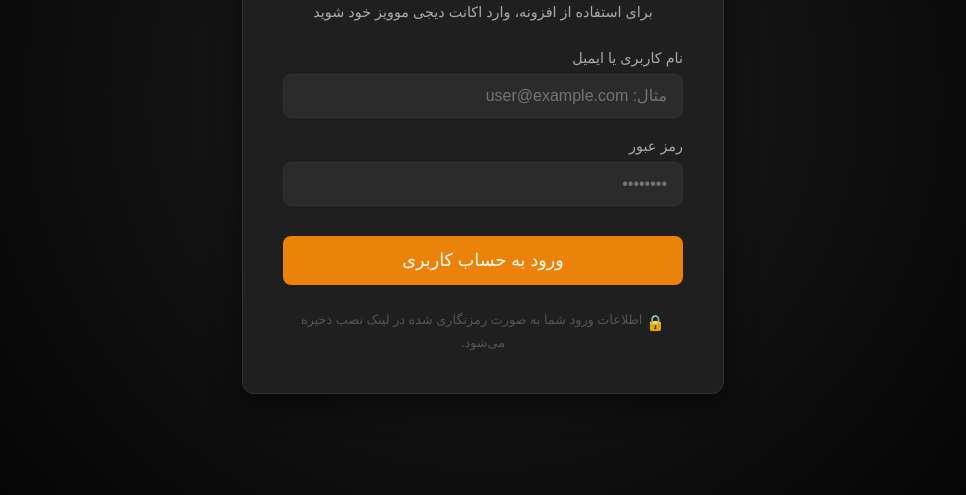
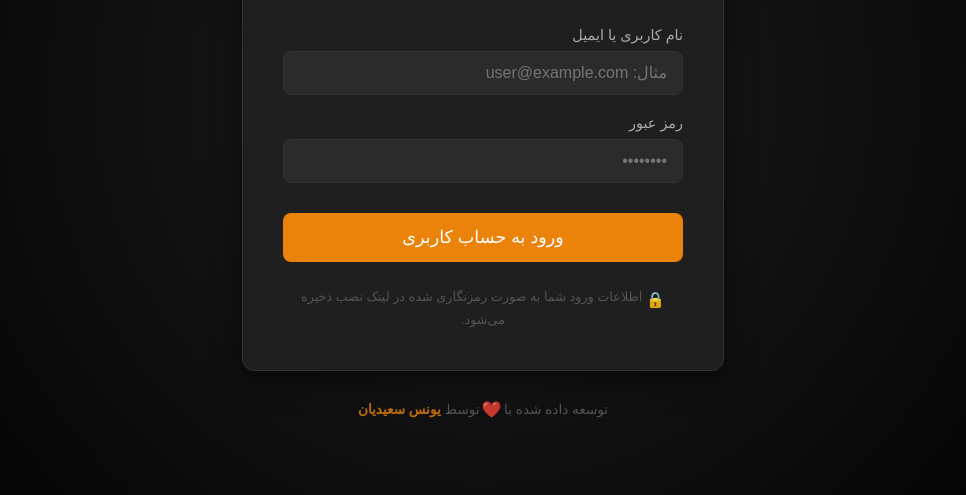
Before and after one commit to younessaeedian/stremio-digimovie-addon, a website: page config_page.html in a window 1280 px wide. Shown: the part 305-800 px from the top of the page, without its empty margins (157-1123 px from the left). Drawn offline with Linux system fonts and the light colour scheme; a small style sheet from the web is missing.

Commit message:
edit name

```diff
--- a/config_page.html
+++ b/config_page.html
@@ -10,7 +10,6 @@
       type="text/css"
     />
     <style>
-      /* استایل‌ها بدون تغییر برای حفظ ظاهر زیبای شما */
       input,
       button,
       select,
@@ -25,6 +24,7 @@
         --text-main: #ffffff;
         --text-muted: #aaaaaa;
         --border: #333333;
+        --main-font: "Vazirmatn", sans-serif;
       }
       body {
         margin: 0;
@@ -41,6 +41,7 @@
           #1e1e1e 0%,
           #000000 100%
         );
+        flex-direction: column; /* برای قرارگیری فوتر در پایین باکس */
       }
       .login-container {
         background-color: var(--box-bg);
@@ -51,6 +52,7 @@
         box-shadow: 0 10px 30px rgba(0, 0, 0, 0.5);
         border: 1px solid var(--border);
         text-align: center;
+        margin-bottom: 20px;
       }
       .logo-area {
         margin-bottom: 30px;
@@ -131,6 +133,38 @@
         padding: 10px;
         border-radius: 5px;
       }
+
+      /* استایل امضای توسعه‌دهنده */
+      .developer-credit {
+        font-size: 0.85rem;
+        color: #666;
+        margin-top: 10px;
+        opacity: 0.8;
+        transition: opacity 0.3s;
+      }
+      .developer-credit:hover {
+        opacity: 1;
+      }
+      .developer-credit a {
+        color: #eb830a;
+        text-decoration: none;
+        font-weight: bold;
+      }
+      .developer-credit .heart {
+        color: #e25555;
+        display: inline-block;
+        animation: heartbeat 1.5s infinite;
+      }
+
+      @keyframes heartbeat {
+        0%,
+        100% {
+          transform: scale(1);
+        }
+        50% {
+          transform: scale(1.2);
+        }
+      }
     </style>
   </head>
   <body>
@@ -183,6 +217,13 @@
       </div>
     </div>
 
+    <div class="developer-credit">
+      توسعه داده شده با <span class="heart">❤️</span> توسط
+      <a href="https://github.com/younessaeedian" target="_blank"
+        >یونس سعیدیان</a
+      >
+    </div>
+
     <script>
       document
         .getElementById("configForm")
@@ -194,7 +235,6 @@
           const btn = document.getElementById("submitBtn");
           const errorDisplay = document.getElementById("errorDisplay");
 
-          // پاک کردن خطاهای قبلی
           errorDisplay.style.display = "none";
           errorDisplay.innerText = "";
 
@@ -207,16 +247,12 @@
           btn.disabled = true;
 
           try {
-            console.log("Sending validation request...");
             const response = await fetch("/validate", {
               method: "POST",
               headers: { "Content-Type": "application/json" },
               body: JSON.stringify({ digiUser, digiPass }),
             });
 
-            console.log("Response status:", response.status);
-
-            // اگر سرور پاسخ ندهد یا خطای 404 بدهد
             if (!response.ok) {
               throw new Error(
                 `خطای سرور: ${response.status} ${response.statusText}`
@@ -224,21 +260,16 @@
             }
 
             const result = await response.json();
-            console.log("Result:", result);
 
             if (result.success) {
-              // موفقیت آمیز -> ریدارکت به استریمیو
               const config = { digiUser, digiPass };
               const b64Config = btoa(JSON.stringify(config));
 
               const host = window.location.host;
-              // تغییر اصلی اینجاست: استفاده مستقیم از stremio:// به جای replace
-              // این مشکل stremios:// را در دامنه‌های https حل می‌کند
               const installUrl = `stremio://${host}/${b64Config}/manifest.json`;
 
               window.location.href = installUrl;
             } else {
-              // شکست در لاگین -> نمایش خطا
               throw new Error(
                 result.message || "نام کاربری یا رمز عبور اشتباه است"
               );
```
Also changed, not shown: package.json (+12 -8 lines).
